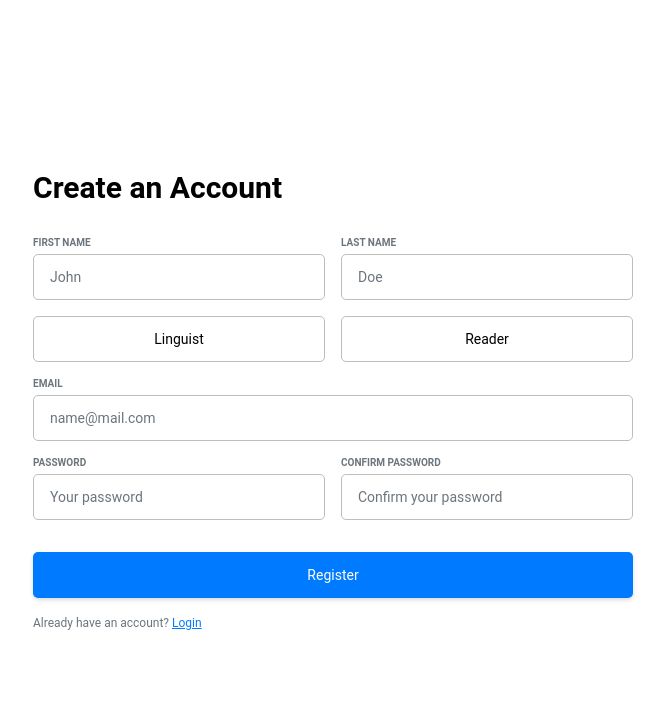
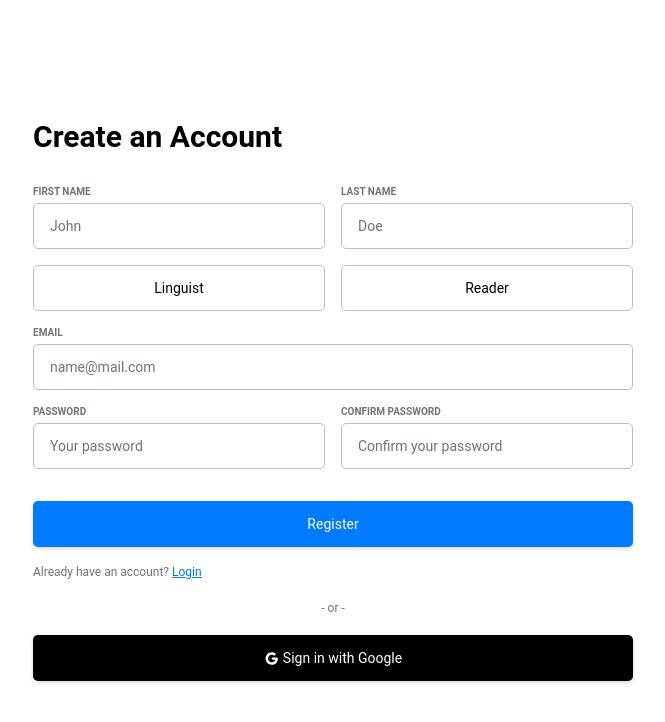
Before and after one commit to RaduBesliu/app-for-linguists-and-readers, a React (Vite) app in the folder linguists-and-readers-web/: page /register in a window 1280 px wide. Shown: the top 722 px of the page, without its empty margins (307-972 px from the left). Built offline with nearby package versions, Linux system fonts and the light colour scheme; no server answers.

Commit message:
Add Google authentication

```diff
--- a/linguists-and-readers-web/src/components/Button/index.tsx
+++ b/linguists-and-readers-web/src/components/Button/index.tsx
@@ -1,9 +1,10 @@
 import { LocalComponents } from './styled.ts';
 import { HEIGHTS } from '../../utils/sizes.ts';
+import { ReactNode } from 'react';
 
 export interface ButtonProps {
-  type?: 'primary' | 'secondary' | 'danger';
-  label: string;
+  type?: 'primary' | 'secondary' | 'danger' | 'black';
+  label: string | ReactNode;
   width?: number | 'full';
   height?: number;
   onClick?: () => void;
--- a/linguists-and-readers-web/src/components/Button/styled.ts
+++ b/linguists-and-readers-web/src/components/Button/styled.ts
@@ -7,8 +7,14 @@ export const LocalComponents = {
     width: ${({ width }) => (typeof width === 'number' ? `${width}px` : '100%')};
     height: ${({ height }) => `${height}px`};
     background-color: ${({ type }) =>
-      type === 'primary' ? COLORS.primary : type === 'secondary' ? COLORS.background : COLORS.error};
-    color: ${({ type }) => (type === 'primary' || type === 'danger' ? COLORS.white : COLORS.black)};
+      type === 'primary'
+        ? COLORS.primary
+        : type === 'secondary'
+          ? COLORS.background
+          : type === 'black'
+            ? COLORS.black
+            : COLORS.error};
+    color: ${({ type }) => (type === 'primary' || type === 'danger' || type === 'black' ? COLORS.white : COLORS.black)};
 
     ${({ $isDisabled }) => $isDisabled && 'opacity: 0.5;'}
     ${({ $isDisabled }) => $isDisabled && 'pointer-events: none;'}
@@ -23,8 +29,15 @@ export const LocalComponents = {
 
     &:hover {
       background-color: ${({ type }) =>
-        type === 'primary' ? COLORS.primaryDark : type === 'secondary' ? COLORS.backgroundDark : COLORS.errorDark};
-      color: ${({ type }) => (type === 'primary' || type === 'danger' ? COLORS.white : COLORS.black)};
+        type === 'primary'
+          ? COLORS.primaryDark
+          : type === 'secondary'
+            ? COLORS.backgroundDark
+            : type === 'black'
+              ? COLORS.grayVeryDark
+              : COLORS.errorDark};
+      color: ${({ type }) =>
+        type === 'primary' || type === 'danger' || type === 'black' ? COLORS.white : COLORS.black};
 
       cursor: pointer;
     }
--- a/linguists-and-readers-web/src/pages/LoginPage/index.tsx
+++ b/linguists-and-readers-web/src/pages/LoginPage/index.tsx
@@ -9,11 +9,12 @@ import { auth } from '../../utils/firebase.ts';
 import { AuthContext } from '../../providers/AuthProvider/context.ts';
 import { MESSAGES } from '../../utils/defines.ts';
 import { AlertContext } from '../../providers/AlertProvider/context.ts';
+import GoogleIcon from '@mui/icons-material/Google';
 
 const LoginPage = () => {
   const navigate = useNavigate();
 
-  const { signInUserWithEmailAndPassword } = useContext(AuthContext);
+  const { signInUserWithEmailAndPassword, signInUserWithGoogle } = useContext(AuthContext);
   const { showAlert } = useContext(AlertContext);
 
   const [emailAddress, setEmailAddress] = useState<string>('');
@@ -59,6 +60,21 @@ const LoginPage = () => {
     navigate('/home');
   };
 
+  const handleGoogleSignInClick = async () => {
+    setIsButtonDisabled(true);
+    const response = await signInUserWithGoogle();
+
+    if (typeof response === 'string') {
+      showAlert('error', response);
+      setIsButtonDisabled(false);
+      return;
+    }
+
+    showAlert('success', MESSAGES.successGoogleSignIn);
+    setIsButtonDisabled(false);
+    navigate('/home');
+  };
+
   return (
     <LocalComponents.Container>
       <LocalComponents.Form>
@@ -98,6 +114,20 @@ const LoginPage = () => {
               Register
             </LocalComponents.HelperTextLink>
           </LocalComponents.HelperText>
+          <LocalComponents.HelperTextContainerCentered>
+            <LocalComponents.HelperText>- or -</LocalComponents.HelperText>
+          </LocalComponents.HelperTextContainerCentered>
+          <Button
+            label={
+              <LocalComponents.GoogleButtonTextContainer>
+                <GoogleIcon />
+                <LocalComponents.GoogleButtonText>Sign in with Google</LocalComponents.GoogleButtonText>
+              </LocalComponents.GoogleButtonTextContainer>
+            }
+            onClick={handleGoogleSignInClick}
+            type={'black'}
+            isDisabled={isButtonDisabled}
+          />
         </LocalComponents.FormInputsContainer>
       </LocalComponents.Form>
     </LocalComponents.Container>
--- a/linguists-and-readers-web/src/pages/ForgotPasswordPage/styled.ts
+++ b/linguists-and-readers-web/src/pages/LoginPage/styled.ts
@@ -64,4 +64,24 @@ export const LocalComponents = {
 
     gap: 6px;
   `,
+
+  HelperTextContainerCentered: styled.div`
+    display: flex;
+    align-items: center;
+    justify-content: center;
+    width: 100%;
+    margin: 4px 0;
+  `,
+
+  GoogleButtonTextContainer: styled.div`
+    display: flex;
+    flex-direction: row;
+    gap: 4px;
+    align-items: center;
+    justify-content: center;
+  `,
+
+  GoogleButtonText: styled.p`
+    font-size: 1.4rem;
+  `,
 };
--- a/linguists-and-readers-web/src/pages/RegisterPage/index.tsx
+++ b/linguists-and-readers-web/src/pages/RegisterPage/index.tsx
@@ -11,11 +11,12 @@ import { useNavigate } from 'react-router-dom';
 import { AuthContext } from '../../providers/AuthProvider/context.ts';
 import { Profile } from '../../api/profile/types.ts';
 import { AlertContext } from '../../providers/AlertProvider/context.ts';
+import GoogleIcon from '@mui/icons-material/Google';
 
 const RegisterPage = () => {
   const navigate = useNavigate();
 
-  const { signUpUserWithEmailAndPassword } = useContext(AuthContext);
+  const { signUpUserWithEmailAndPassword, signInUserWithGoogle } = useContext(AuthContext);
   const { showAlert } = useContext(AlertContext);
 
   const [firstName, setFirstName] = useState<string>('');
@@ -104,6 +105,21 @@ const RegisterPage = () => {
     navigate('/login');
   };
 
+  const handleGoogleSignInClick = async () => {
+    setIsButtonDisabled(true);
+    const response = await signInUserWithGoogle();
+
+    if (typeof response === 'string') {
+      showAlert('error', response);
+      setIsButtonDisabled(false);
+      return;
+    }
+
+    showAlert('success', MESSAGES.successGoogleSignIn);
+    setIsButtonDisabled(false);
+    navigate('/home');
+  };
+
   return (
     <LocalComponents.Container>
       <LocalComponents.Form>
@@ -178,6 +194,20 @@ const RegisterPage = () => {
             Already have an account?{' '}
             <LocalComponents.HelperTextLink onClick={() => navigate('/login')}>Login</LocalComponents.HelperTextLink>
           </LocalComponents.HelperText>
+          <LocalComponents.HelperTextContainerCentered>
+            <LocalComponents.HelperText>- or -</LocalComponents.HelperText>
+          </LocalComponents.HelperTextContainerCentered>
+          <Button
+            label={
+              <LocalComponents.GoogleButtonTextContainer>
+                <GoogleIcon />
+                <LocalComponents.GoogleButtonText>Sign in with Google</LocalComponents.GoogleButtonText>
+              </LocalComponents.GoogleButtonTextContainer>
+            }
+            onClick={handleGoogleSignInClick}
+            type={'black'}
+            isDisabled={isButtonDisabled}
+          />
         </LocalComponents.FormInputsContainer>
       </LocalComponents.Form>
     </LocalComponents.Container>
--- a/linguists-and-readers-web/src/pages/RegisterPage/styled.ts
+++ b/linguists-and-readers-web/src/pages/RegisterPage/styled.ts
@@ -64,4 +64,24 @@ export const LocalComponents = {
 
     gap: 6px;
   `,
+
+  HelperTextContainerCentered: styled.div`
+    display: flex;
+    align-items: center;
+    justify-content: center;
+    width: 100%;
+    margin: 4px 0;
+  `,
+
+  GoogleButtonTextContainer: styled.div`
+    display: flex;
+    flex-direction: row;
+    gap: 4px;
+    align-items: center;
+    justify-content: center;
+  `,
+
+  GoogleButtonText: styled.p`
+    font-size: 1.4rem;
+  `,
 };
--- a/linguists-and-readers-web/src/pages/router.tsx
+++ b/linguists-and-readers-web/src/pages/router.tsx
@@ -52,7 +52,7 @@ const router = createBrowserRouter([
       {
         path: '/stories',
         element: (
-          <ProtectedRoute redirectTo={'/stories'}>
+          <ProtectedRoute redirectTo={'/login'}>
             <StoriesPage />
           </ProtectedRoute>
         ),
@@ -60,7 +60,7 @@ const router = createBrowserRouter([
       {
         path: '/dictionary',
         element: (
-          <ProtectedRoute redirectTo={'/dictionary'}>
+          <ProtectedRoute redirectTo={'/login'}>
             <DictionaryPage />
           </ProtectedRoute>
         ),
@@ -68,7 +68,7 @@ const router = createBrowserRouter([
       {
         path: '/alignments',
         element: (
-          <ProtectedRoute redirectTo={'/alignments'}>
+          <ProtectedRoute redirectTo={'/login'}>
             <AlignmentsPage />
           </ProtectedRoute>
         ),
--- a/linguists-and-readers-web/src/providers/AuthProvider/context.ts
+++ b/linguists-and-readers-web/src/providers/AuthProvider/context.ts
@@ -9,7 +9,7 @@ interface AuthContextProps {
   setCurrentProfile: (profile: Profile) => void;
   signUpUserWithEmailAndPassword: (email: string, password: string, profile: Profile) => Promise<boolean>;
   signInUserWithEmailAndPassword: (email: string, password: string) => Promise<boolean | string>;
-  signInUserWithGoogle: () => Promise<boolean>;
+  signInUserWithGoogle: () => Promise<boolean | string>;
   signOutUser: () => Promise<boolean>;
   sendUserPasswordResetEmail: (email: string) => Promise<boolean | string>;
 }
--- a/linguists-and-readers-web/src/utils/colors.ts
+++ b/linguists-and-readers-web/src/utils/colors.ts
@@ -5,6 +5,7 @@ export const COLORS = {
 
   gray: '#BDBDBD',
   grayDark: '#6C757D',
+  grayVeryDark: '#343A40',
 
   primary: '#007BFF',
   primaryDark: '#0069D9',
--- a/linguists-and-readers-web/src/utils/defines.ts
+++ b/linguists-and-readers-web/src/utils/defines.ts
@@ -19,12 +19,16 @@ export const MESSAGES = {
 
   errorAccountCreation: 'There was an error creating your account. Please try again.',
 
+  errorGoogleSignIn: 'There was an error signing in with Google. Please try again.',
+
   errorSendPasswordResetEmail: 'There was an error sending the password reset email. Please try again.',
 
   successLogin: 'You have successfully logged in!',
 
   successRegister: 'Your account was successfully created! Verification email sent!',
 
+  successGoogleSignIn: 'You have successfully signed in with Google!',
+
   successSendPasswordResetEmail: 'Password reset email sent! Please check your inbox.',
 };
 
```
Also changed, not shown: linguists-and-readers-web/src/providers/AuthProvider/index.tsx (+11 -3 lines).
